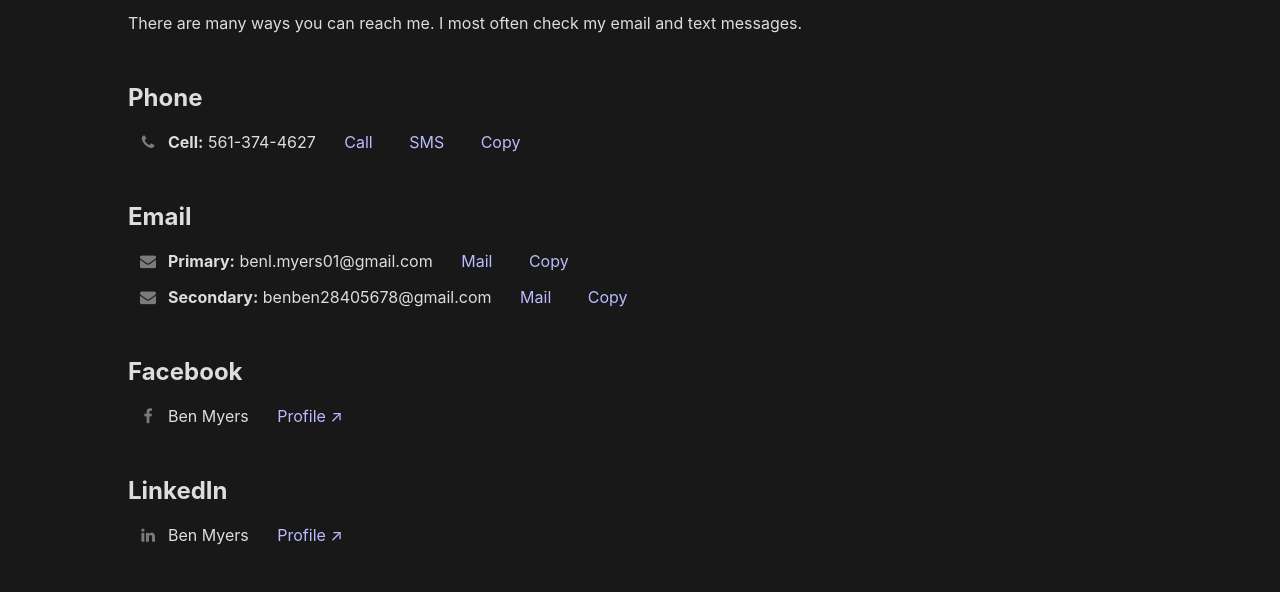
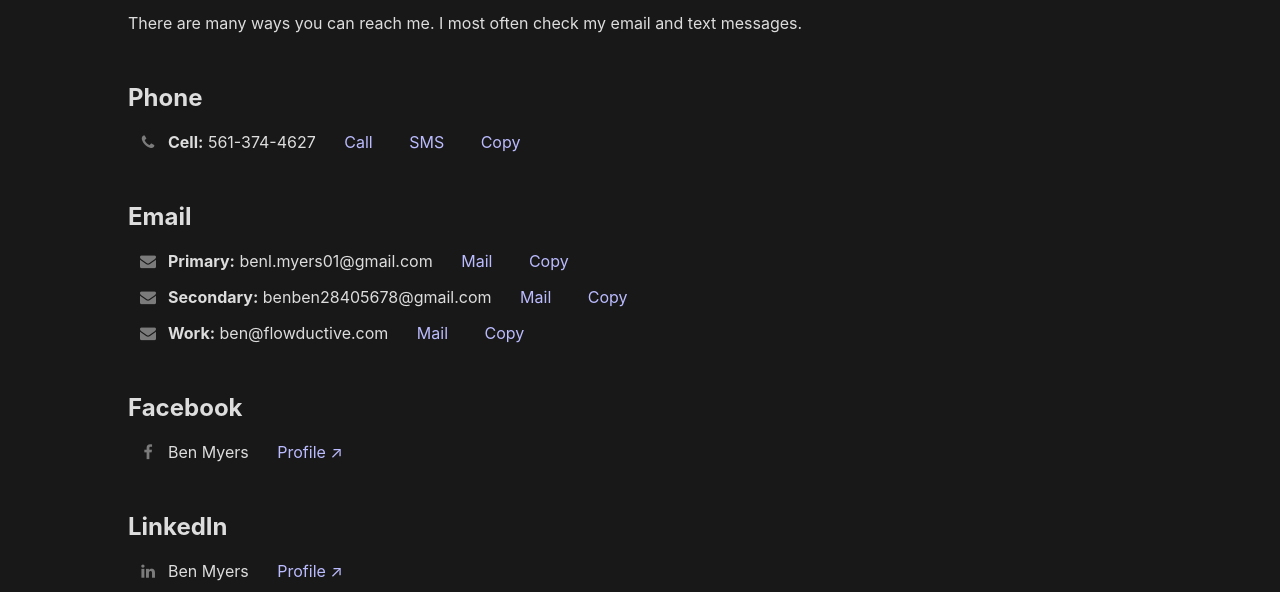
Before and after one commit to benlmyers/benlmyers.github.io, a plain HTML site: page contact.html in a window 1280 px wide. Shown: the part 201-793 px from the top of the page. Drawn offline with Linux system fonts and the light colour scheme.

Commit message:
✉️ Add work email to contact page

```diff
--- a/contact.html
+++ b/contact.html
@@ -53,6 +53,10 @@
       <a href="#" class="fa fa-envelope" id="ic"></a><b>Secondary:</b> benben28405678@gmail.com
       <a href="mailto:benben28405678@gmail.com" class="side-button" style="margin-left: 12px">Mail</a>
       <a class="side-button" onclick="copy('benben28405678@gmail.com', 3);" id="copy3">Copy</a>
+      <p>
+      <a href="#" class="fa fa-envelope" id="ic"></a><b>Work:</b> ben@flowductive.com
+      <a href="mailto:ben@flowductive.com" class="side-button" style="margin-left: 12px">Mail</a>
+      <a class="side-button" onclick="copy('ben@flowductive.com', 4);" id="copy4">Copy</a>
       <h2>Facebook</h2>
       <a href="#" class="fa fa-facebook" id="ic"></a>Ben Myers
       <a href="https://www.facebook.com/ben.myers.75641/" class="side-button" style="margin-left: 12px" target="_blank">Profile ↗</a>
```
